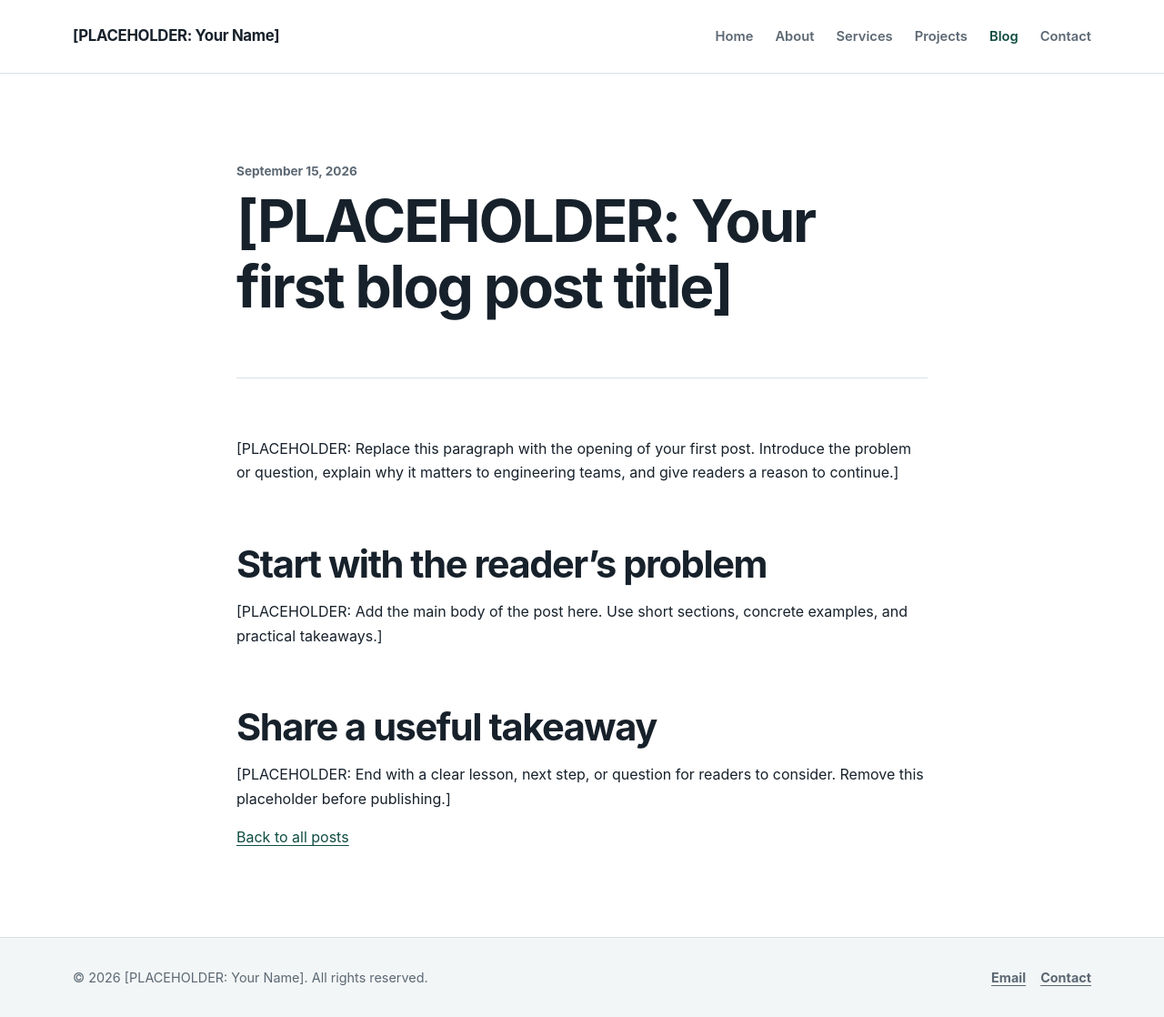
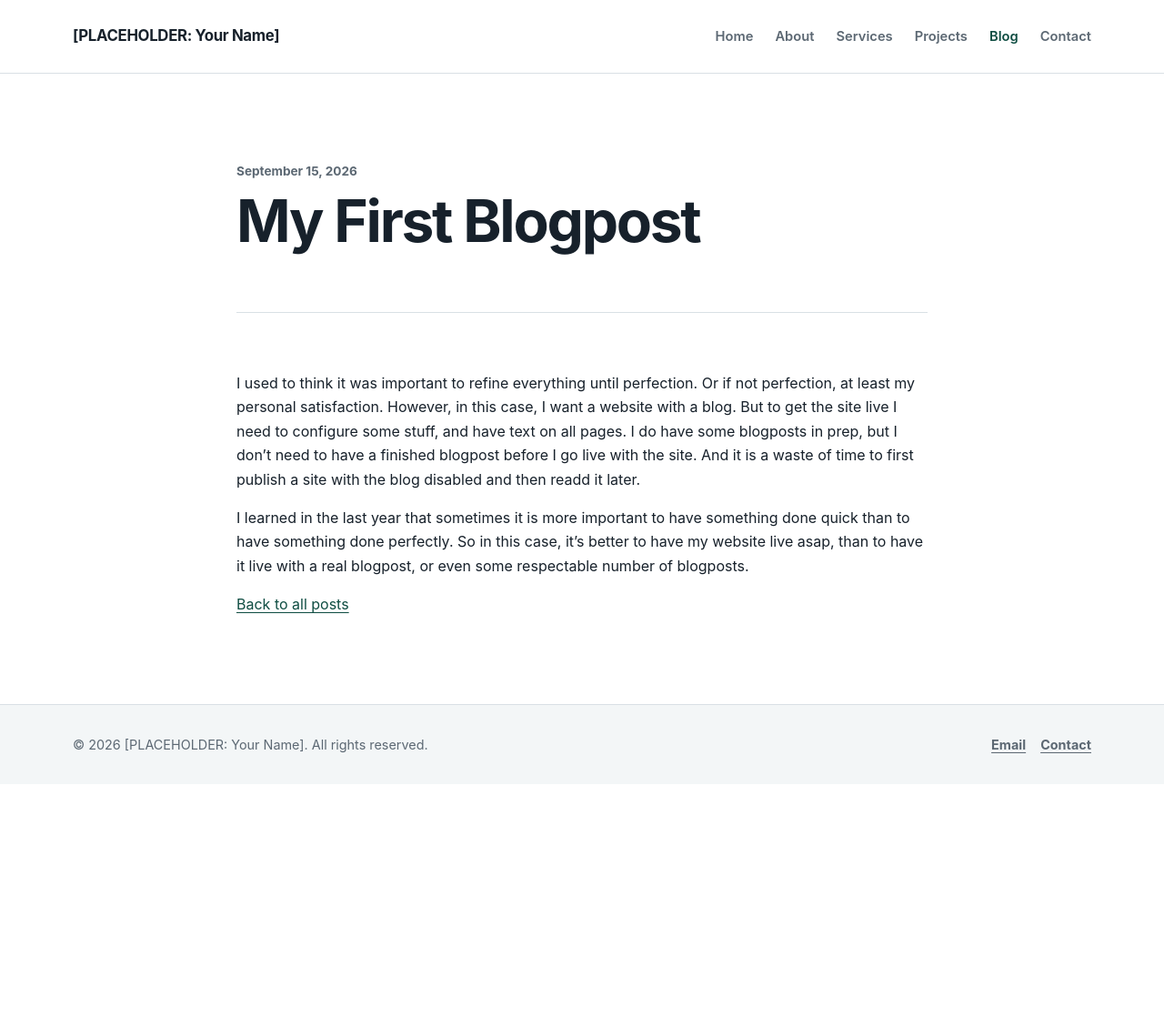
Before and after one commit to markijbema/ijbema_com, a Jekyll site: the page built from _posts/2026-09-15-placeholder-post.md, in a window 1280 px wide. Shown: the whole page at 91% size. Built offline with Jekyll 4.4.1, drawn with Linux system fonts in a browser that asks for light colours; after the commit the page ends 900 px from its top, so only the background shows below that.

Commit message:
add first blogpost

```diff
--- a/_posts/2026-09-15-placeholder-post.md
+++ b/_posts/2026-09-15-placeholder-post.md
@@ -1,15 +1,13 @@
 ---
 layout: post
-title: "[PLACEHOLDER: Your first blog post title]"
-description: "[PLACEHOLDER: A short summary of the post for search results and social sharing.]"
+title: "My First Blogpost"
+description: "This is a blogpost, just so I have a post"
 ---
 
-[PLACEHOLDER: Replace this paragraph with the opening of your first post. Introduce the problem or question, explain why it matters to engineering teams, and give readers a reason to continue.]
+I used to think it was important to refine everything until perfection. Or if not perfection, at least my personal satisfaction.
+However, in this case, I want a website with a blog. But to get the site live I need to configure some stuff, and have text on all pages.
+I do have some blogposts in prep, but I don't need to have a finished blogpost before I go live with the site. And it is a waste of time
+to first publish a site with the blog disabled and then readd it later.
 
-## Start with the reader's problem
-
-[PLACEHOLDER: Add the main body of the post here. Use short sections, concrete examples, and practical takeaways.]
-
-## Share a useful takeaway
-
-[PLACEHOLDER: End with a clear lesson, next step, or question for readers to consider. Remove this placeholder before publishing.]
+I learned in the last year that sometimes it is more important to have something done quick than to have something done perfectly.
+So in this case, it's better to have my website live asap, than to have it live with a real blogpost, or even some respectable number of blogposts.
```
